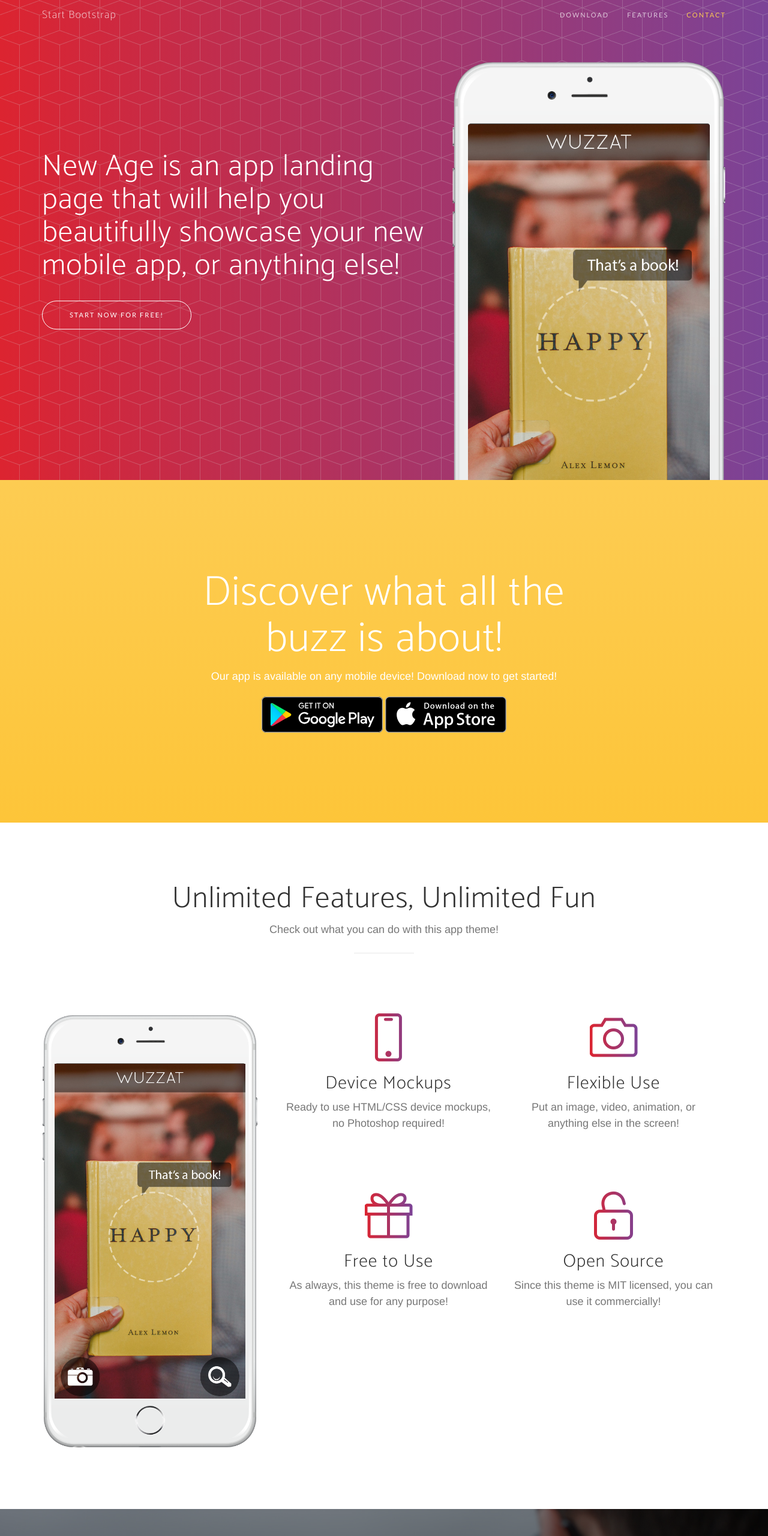
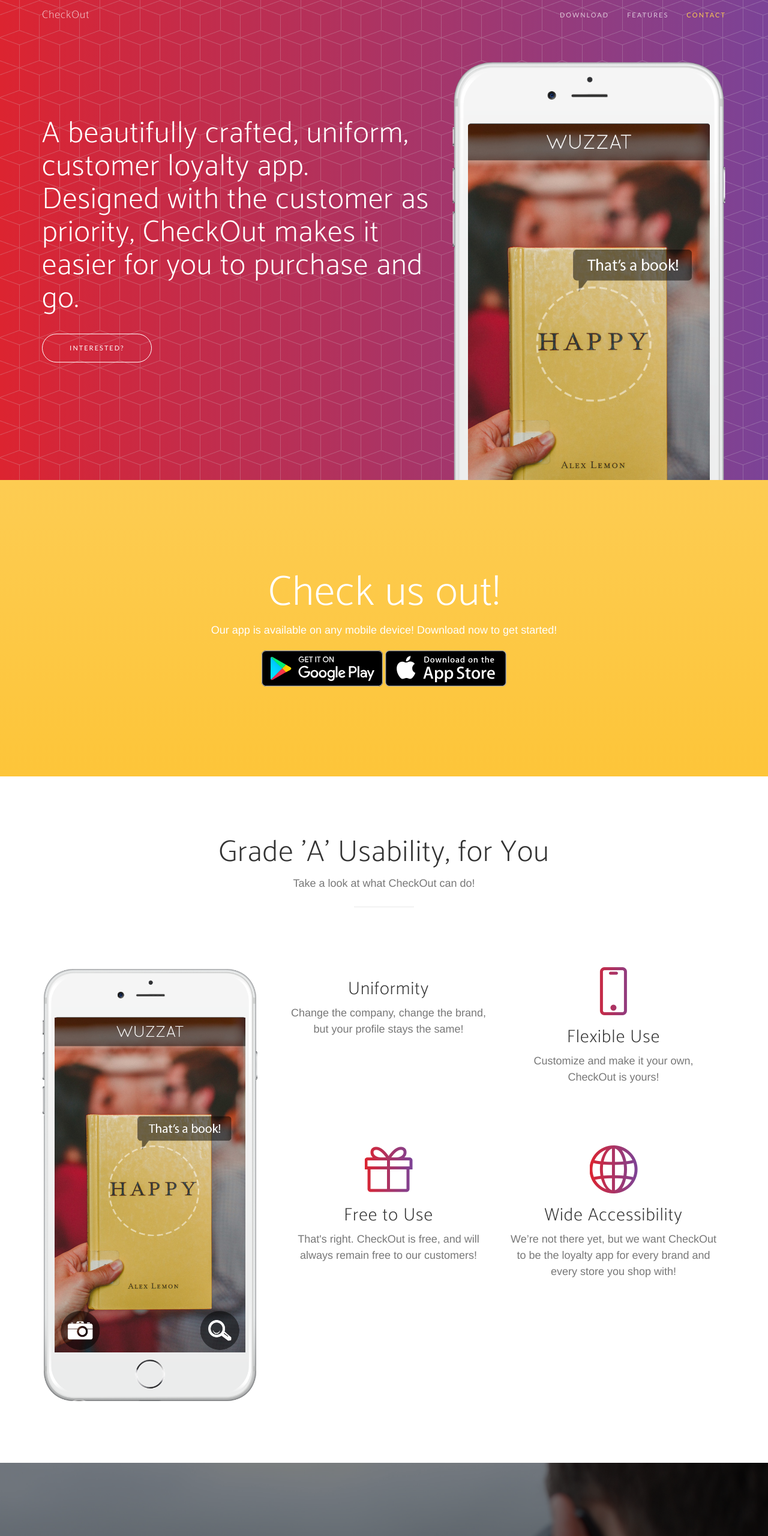
Before and after one commit to bozmanadam/CheckOut, a website: page index.html in a window 1280 px wide. Shown: the top 2560 px of the page at 60% size. Drawn offline with nearby package versions, Linux system fonts and the light colour scheme; a web font is replaced by a local one.

Commit message:
index.html

```diff
--- a/index.html
+++ b/index.html
@@ -9,7 +9,7 @@
     <meta name="description" content="">
     <meta name="author" content="">
 
-    <title>New Age - Start Bootstrap Theme</title>
+    <title>CheckOut</title>
 
     <!-- Bootstrap Core CSS -->
     <link href="lib/bootstrap/css/bootstrap.min.css" rel="stylesheet">
@@ -45,7 +45,7 @@
                 <button type="button" class="navbar-toggle collapsed" data-toggle="collapse" data-target="#bs-example-navbar-collapse-1">
                     <span class="sr-only">Toggle navigation</span> Menu <i class="fa fa-bars"></i>
                 </button>
-                <a class="navbar-brand page-scroll" href="#page-top">Start Bootstrap</a>
+                <a class="navbar-brand page-scroll" href="#page-top">CheckOut</a>
             </div>
 
             <!-- Collect the nav links, forms, and other content for toggling -->
@@ -73,8 +73,8 @@
                 <div class="col-sm-7">
                     <div class="header-content">
                         <div class="header-content-inner">
-                            <h1>New Age is an app landing page that will help you beautifully showcase your new mobile app, or anything else!</h1>
-                            <a href="#download" class="btn btn-outline btn-xl page-scroll">Start Now for Free!</a>
+                            <h1>A beautifully crafted, uniform, customer loyalty app. Designed with the customer as priority, CheckOut makes it easier for you to purchase and go.</h1>
+                            <a href="#download" class="btn btn-outline btn-xl page-scroll">Interested?</a>
                         </div>
                     </div>
                 </div>
@@ -101,7 +101,7 @@
         <div class="container">
             <div class="row">
                 <div class="col-md-8 col-md-offset-2">
-                    <h2 class="section-heading">Discover what all the buzz is about!</h2>
+                    <h2 class="section-heading">Check us out!</h2>
                     <p>Our app is available on any mobile device! Download now to get started!</p>
                     <div class="badges">
                         <a class="badge-link" href="#"><img src="img/google-play-badge.svg" alt=""></a>
@@ -117,8 +117,8 @@
             <div class="row">
                 <div class="col-lg-12 text-center">
                     <div class="section-heading">
-                        <h2>Unlimited Features, Unlimited Fun</h2>
-                        <p class="text-muted">Check out what you can do with this app theme!</p>
+                        <h2>Grade 'A' Usability, for You</h2>
+                        <p class="text-muted">Take a look at what CheckOut can do!</p>
                         <hr>
                     </div>
                 </div>
@@ -143,16 +143,16 @@
                         <div class="row">
                             <div class="col-md-6">
                                 <div class="feature-item">
-                                    <i class="icon-screen-smartphone text-primary"></i>
-                                    <h3>Device Mockups</h3>
-                                    <p class="text-muted">Ready to use HTML/CSS device mockups, no Photoshop required!</p>
+                                    <i class="icon-screen-organization text-primary"></i>
+                                    <h3>Uniformity</h3>
+                                    <p class="text-muted">Change the company, change the brand, but your profile stays the same!</p>
                                 </div>
                             </div>
                             <div class="col-md-6">
                                 <div class="feature-item">
-                                    <i class="icon-camera text-primary"></i>
+                                    <i class="icon-screen-smartphone text-primary"></i>
                                     <h3>Flexible Use</h3>
-                                    <p class="text-muted">Put an image, video, animation, or anything else in the screen!</p>
+                                    <p class="text-muted">Customize and make it your own, CheckOut is yours!</p>
                                 </div>
                             </div>
                         </div>
@@ -161,14 +161,14 @@
                                 <div class="feature-item">
                                     <i class="icon-present text-primary"></i>
                                     <h3>Free to Use</h3>
-                                    <p class="text-muted">As always, this theme is free to download and use for any purpose!</p>
+                                    <p class="text-muted">That's right. CheckOut is free, and will always remain free to our customers!</p>
                                 </div>
                             </div>
                             <div class="col-md-6">
                                 <div class="feature-item">
-                                    <i class="icon-lock-open text-primary"></i>
-                                    <h3>Open Source</h3>
-                                    <p class="text-muted">Since this theme is MIT licensed, you can use it commercially!</p>
+                                    <i class="icon-globe text-primary"></i>
+                                    <h3>Wide Accessibility</h3>
+                                    <p class="text-muted">We’re not there yet, but we want CheckOut to be the loyalty app for every brand and every store you shop with!</p>
                                 </div>
                             </div>
                         </div>
@@ -181,7 +181,7 @@
     <section class="cta">
         <div class="cta-content">
             <div class="container">
-                <h2>Stop waiting.<br>Start building.</h2>
+                <h2>Out with the old.<br>In with the new.</h2>
                 <a href="#contact" class="btn btn-outline btn-xl page-scroll">Let's Get Started!</a>
             </div>
         </div>
@@ -193,13 +193,13 @@
             <h2>We <i class="fa fa-heart"></i> new friends!</h2>
             <ul class="list-inline list-social">
                 <li class="social-twitter">
-                    <a href="#"><i class="fa fa-twitter"></i></a>
+                    <a href="https://twitter.com/adam_bozman"><i class="fa fa-twitter"></i></a>
                 </li>
                 <li class="social-facebook">
-                    <a href="#"><i class="fa fa-facebook"></i></a>
+                    <a href="https://www.facebook.com/profile.php?id=100015328208710"><i class="fa fa-facebook"></i></a>
                 </li>
-                <li class="social-google-plus">
-                    <a href="#"><i class="fa fa-google-plus"></i></a>
+                <li class="social-github">
+                    <a href="https://github.com/bozmanadam"><i class="fa fa-google-plus"></i></a>
                 </li>
             </ul>
         </div>
@@ -207,16 +207,16 @@
 
     <footer>
         <div class="container">
-            <p>&copy; 2016 Start Bootstrap. All Rights Reserved.</p>
+            <p>Designed by <a href="https://github.com/bozmanadam">Adam Bozman</p>
             <ul class="list-inline">
                 <li>
-                    <a href="#">Privacy</a>
+                    <a href="https://github.com/bozmanadam">Privacy</a>
                 </li>
                 <li>
-                    <a href="#">Terms</a>
+                    <a href="https://github.com/bozmanadam">Terms</a>
                 </li>
                 <li>
-                    <a href="#">FAQ</a>
+                    <a href="https://github.com/bozmanadam">FAQ</a>
                 </li>
             </ul>
         </div>
```
